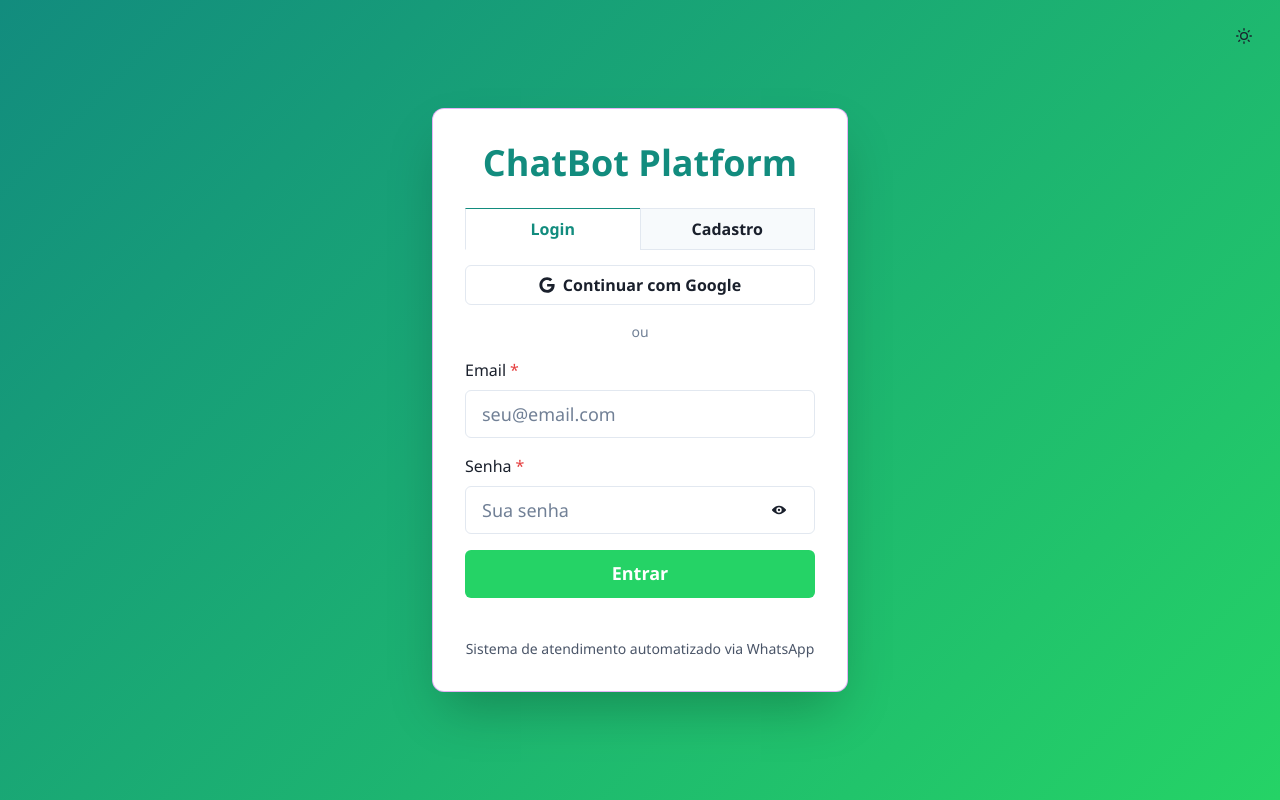
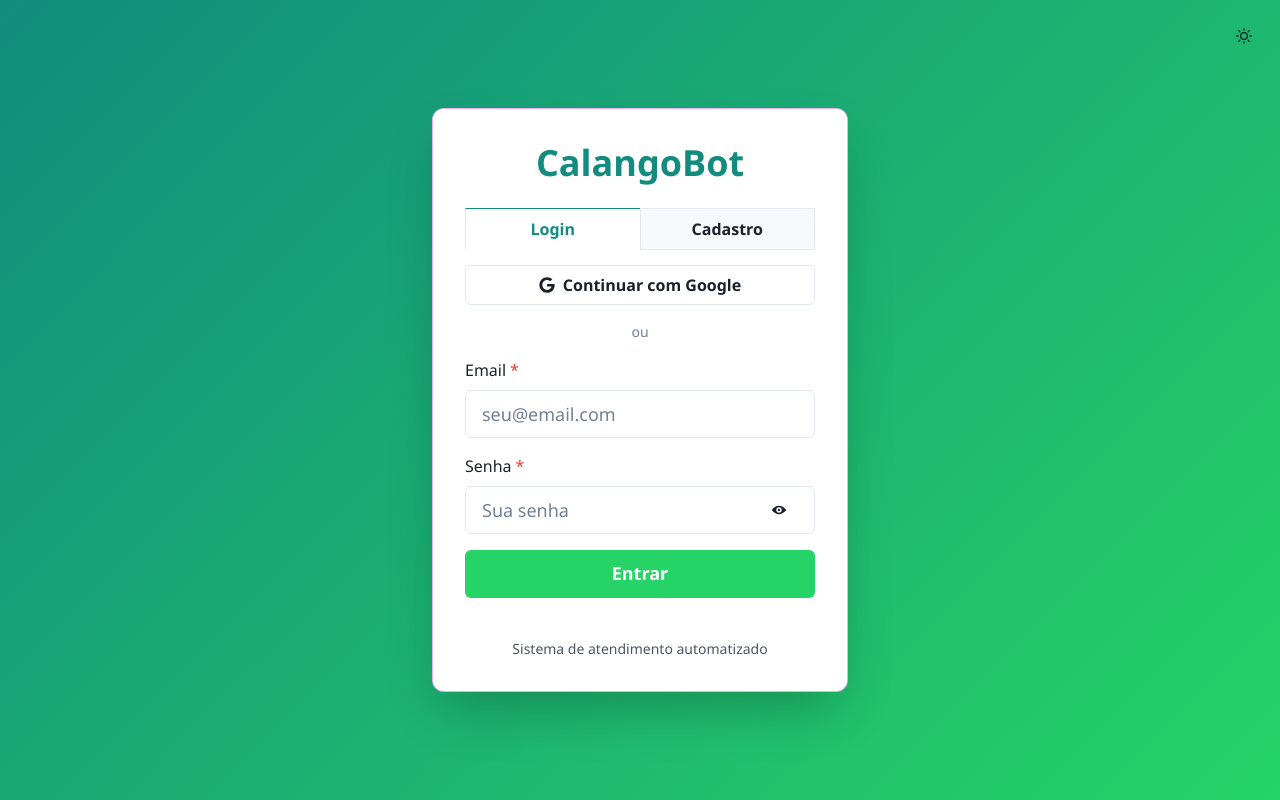
Before and after one commit to rodrigovmoreira/Chatbot-saas, a React (Create React App) app in the folder frontend/: page /login in a window 1280 px wide. Built offline with nearby package versions, Linux system fonts and the light colour scheme; no server answers.

Commit message:
renomeando

```diff
--- a/frontend/src/pages/Login.jsx
+++ b/frontend/src/pages/Login.jsx
@@ -156,7 +156,7 @@ try {
                 color={headingColor}
                 textAlign="center"
               >
-                ChatBot Platform
+                CalangoBot
               </Heading>
 
               {error && (
@@ -337,7 +337,7 @@ try {
               </Tabs>
 
               <Text fontSize="sm" color={useColorModeValue("gray.600", "gray.300")} textAlign="center">
-                Sistema de atendimento automatizado via WhatsApp
+                Sistema de atendimento automatizado
               </Text>
             </VStack>
           </CardBody>
```
